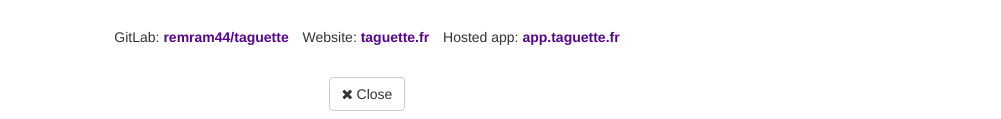
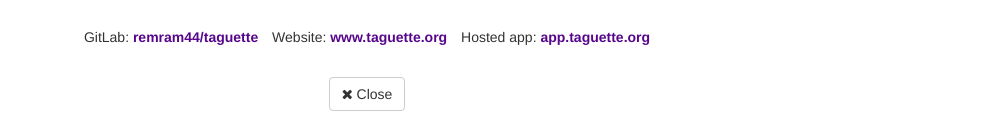
Before and after one commit to remram44/personal-website, a website: page index.html in a window 1280 px wide. Both pictures are taken after a click on the link "TAGUETTE". Shown: the part 2739-2858 px from the top of the page, without its empty margins (273-1274 px from the left). Drawn offline with Linux system fonts and the light colour scheme; files whose address does not match are found by name; a web font is replaced by a local one.

Commit message:
Update taguette URLs

```diff
--- a/index.html
+++ b/index.html
@@ -513,11 +513,11 @@
                                     </strong>
                                 </li>
                                 <li>Website:
-                                    <strong><a href="https://taguette.fr/">taguette.fr</a>
+                                    <strong><a href="https://www.taguette.org/">www.taguette.org</a>
                                     </strong>
                                 </li>
                                 <li>Hosted app:
-                                    <strong><a href="https://app.taguette.fr/">app.taguette.fr</a>
+                                    <strong><a href="https://app.taguette.org/">app.taguette.org</a>
                                     </strong>
                                 </li>
                             </ul>
```
